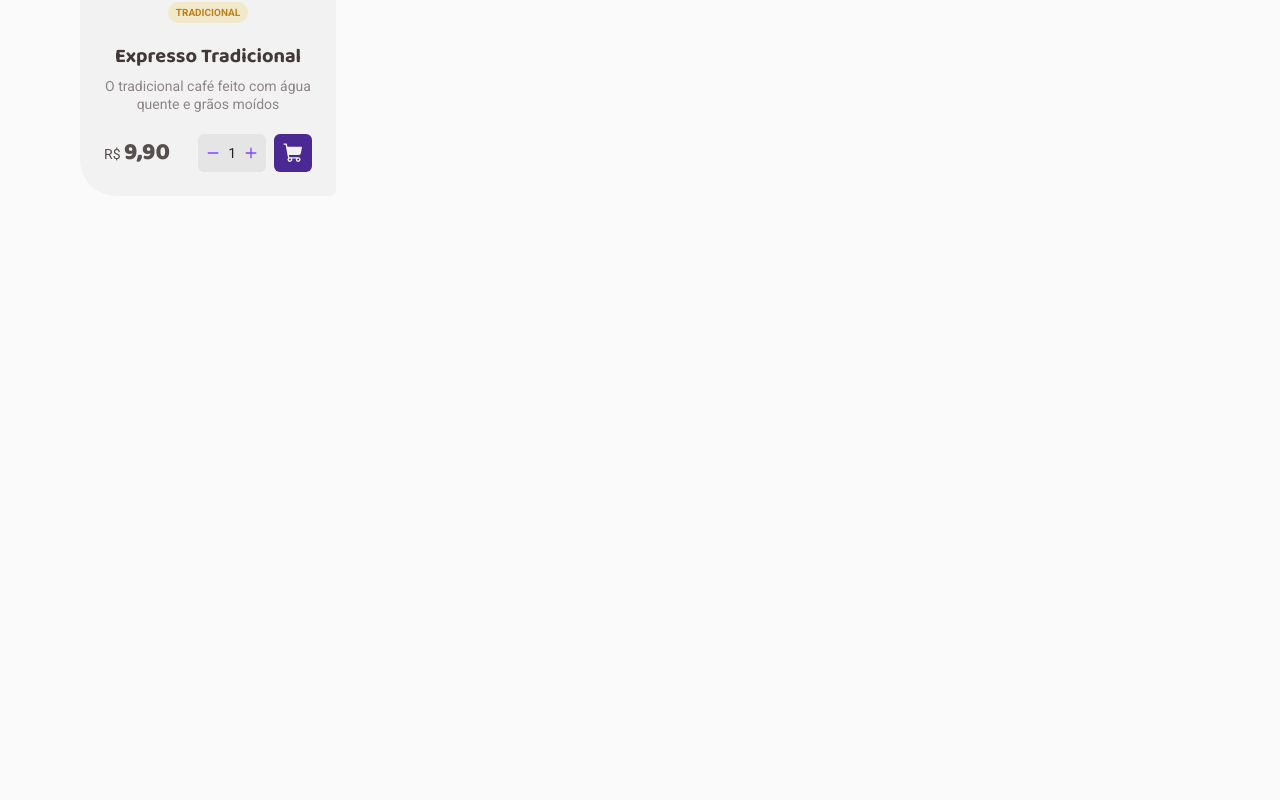
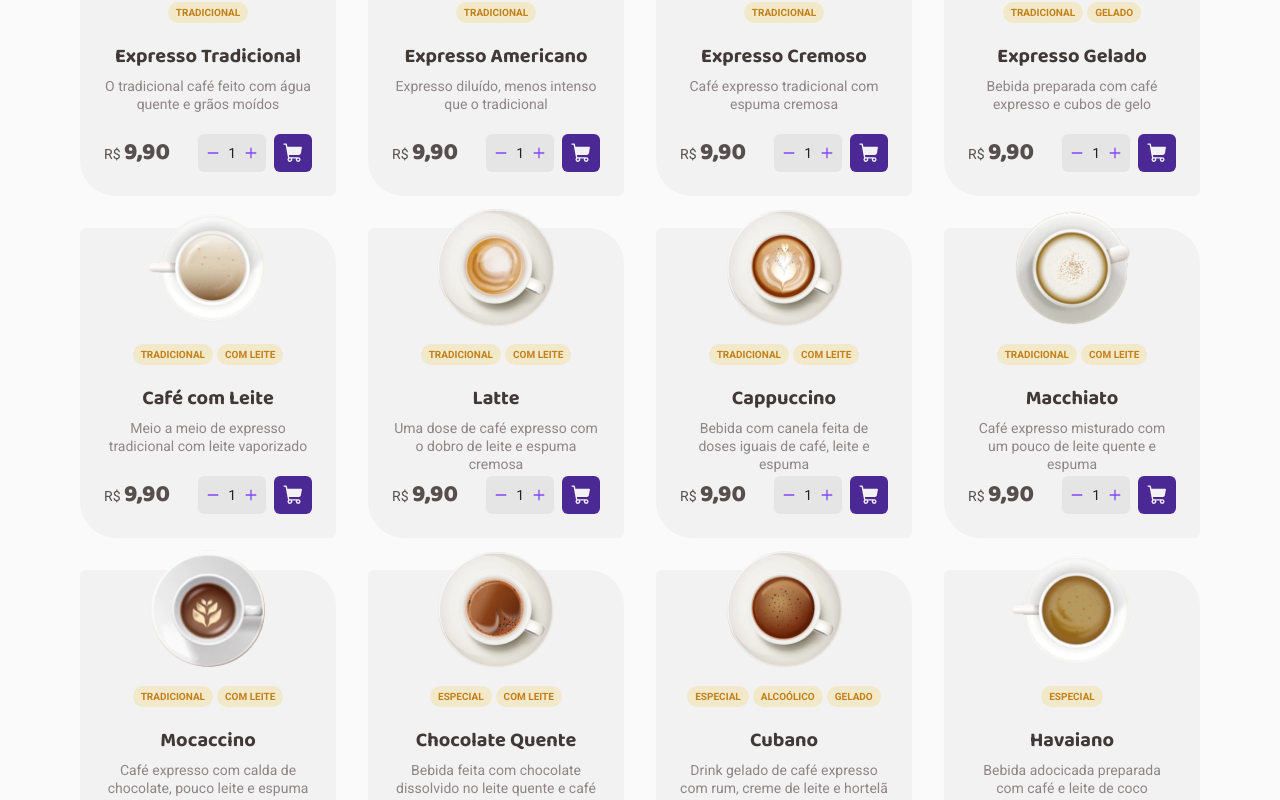
Before and after one commit to thealfredohenrique/coffee-delivery, a React (Vite) app: page / in a window 1280 px wide. Shown: the part 900-1700 px from the top of the page. Before the commit the page ends 1128 px from the top, so only its background shows below. Built offline with nearby package versions, Linux system fonts and the light colour scheme.

Commit message:
feat(coffees): Add coffee mock data

```diff
--- a/src/pages/Home/components/CoffeeCard/index.tsx
+++ b/src/pages/Home/components/CoffeeCard/index.tsx
@@ -14,24 +14,29 @@ import {
   CounterButtonContainer,
 } from "./styles";
 
-function CoffeeCard() {
+interface CoffeeCardProps {
+  image: string;
+  tags: string[];
+  name: string;
+  description: string;
+  price: number;
+}
+
+function CoffeeCard({ image, tags, name, description }: CoffeeCardProps) {
   return (
     <CoffeeCardContainer>
       <CoffeeFigureContainer>
-        <CoffeeImageContainer
-          src="/src/assets/traditional-espresso-coffee.png"
-          alt="Café Expresso Tradicional"
-        />
+        <CoffeeImageContainer src={`/src/assets/${image}`} alt={name} />
 
         <CoffeeTagsContainer>
-          <CoffeeTagContainer>Tradicional</CoffeeTagContainer>
+          {tags.map((tag) => (
+            <CoffeeTagContainer key={tag}>{tag}</CoffeeTagContainer>
+          ))}
         </CoffeeTagsContainer>
       </CoffeeFigureContainer>
 
-      <CoffeeTitleContainer>Expresso Tradicional</CoffeeTitleContainer>
-      <CoffeeDescriptionContainer>
-        O tradicional café feito com água quente e grãos moídos
-      </CoffeeDescriptionContainer>
+      <CoffeeTitleContainer>{name}</CoffeeTitleContainer>
+      <CoffeeDescriptionContainer>{description}</CoffeeDescriptionContainer>
 
       <BuyCoffeeContainer>
         <CoffeePriceContainer>
--- a/src/pages/Home/components/Coffees/index.tsx
+++ b/src/pages/Home/components/Coffees/index.tsx
@@ -5,12 +5,140 @@ import {
   SectionTitleContainer,
 } from "./styles";
 
+const coffees = [
+  {
+    id: self.crypto.randomUUID(),
+    image: "traditional-espresso-coffee.png",
+    tags: ["TRADICIONAL"],
+    name: "Expresso Tradicional",
+    description: "O tradicional café feito com água quente e grãos moídos",
+    price: 9.9,
+  },
+  {
+    id: self.crypto.randomUUID(),
+    image: "american-espresso-coffee.png",
+    tags: ["TRADICIONAL"],
+    name: "Expresso Americano",
+    description: "Expresso diluído, menos intenso que o tradicional",
+    price: 9.9,
+  },
+  {
+    id: self.crypto.randomUUID(),
+    image: "creamy-espresso-coffee.png",
+    tags: ["TRADICIONAL"],
+    name: "Expresso Cremoso",
+    description: "Café expresso tradicional com espuma cremosa",
+    price: 9.9,
+  },
+  {
+    id: self.crypto.randomUUID(),
+    image: "iced-espresso-coffee.png",
+    tags: ["TRADICIONAL", "GELADO"],
+    name: "Expresso Gelado",
+    description: "Bebida preparada com café expresso e cubos de gelo",
+    price: 9.9,
+  },
+  {
+    id: self.crypto.randomUUID(),
+    image: "coffee-with-milk.png",
+    tags: ["TRADICIONAL", "COM LEITE"],
+    name: "Café com Leite",
+    description: "Meio a meio de expresso tradicional com leite vaporizado",
+    price: 9.9,
+  },
+  {
+    id: self.crypto.randomUUID(),
+    image: "latte-coffee.png",
+    tags: ["TRADICIONAL", "COM LEITE"],
+    name: "Latte",
+    description:
+      "Uma dose de café expresso com o dobro de leite e espuma cremosa",
+    price: 9.9,
+  },
+  {
+    id: self.crypto.randomUUID(),
+    image: "cappuccino-coffee.png",
+    tags: ["TRADICIONAL", "COM LEITE"],
+    name: "Cappuccino",
+    description:
+      "Bebida com canela feita de doses iguais de café, leite e espuma",
+    price: 9.9,
+  },
+  {
+    id: self.crypto.randomUUID(),
+    image: "macchiato-coffee.png",
+    tags: ["TRADICIONAL", "COM LEITE"],
+    name: "Macchiato",
+    description:
+      "Café expresso misturado com um pouco de leite quente e espuma",
+    price: 9.9,
+  },
+  {
+    id: self.crypto.randomUUID(),
+    image: "mocaccino-coffee.png",
+    tags: ["TRADICIONAL", "COM LEITE"],
+    name: "Mocaccino",
+    description: "Café expresso com calda de chocolate, pouco leite e espuma",
+    price: 9.9,
+  },
+  {
+    id: self.crypto.randomUUID(),
+    image: "warm-chocolate.png",
+    tags: ["ESPECIAL", "COM LEITE"],
+    name: "Chocolate Quente",
+    description: "Bebida feita com chocolate dissolvido no leite quente e café",
+    price: 9.9,
+  },
+  {
+    id: self.crypto.randomUUID(),
+    image: "cuban-coffee.png",
+    tags: ["ESPECIAL", "ALCOÓLICO", "GELADO"],
+    name: "Cubano",
+    description:
+      "Drink gelado de café expresso com rum, creme de leite e hortelã",
+    price: 9.9,
+  },
+  {
+    id: self.crypto.randomUUID(),
+    image: "hawaiian-coffee.png",
+    tags: ["ESPECIAL"],
+    name: "Havaiano",
+    description: "Bebida adocicada preparada com café e leite de coco",
+    price: 9.9,
+  },
+  {
+    id: self.crypto.randomUUID(),
+    image: "arabic-coffee.png",
+    tags: ["ESPECIAL"],
+    name: "Árabe",
+    description: "Bebida preparada com grãos de café árabe e especiarias",
+    price: 9.9,
+  },
+  {
+    id: self.crypto.randomUUID(),
+    image: "irish-coffee.png",
+    tags: ["ESPECIAL", "ALCOÓLICO"],
+    name: "Irlandês",
+    description: "Bebida a base de café, uísque irlandês, açúcar e chantilly",
+    price: 9.9,
+  },
+];
+
 function Coffees() {
   return (
     <CoffeesContainer>
       <SectionTitleContainer>Nossos cafés</SectionTitleContainer>
       <CoffeesListContainer>
-        <CoffeeCard />
+        {coffees.map((coffee) => (
+          <CoffeeCard
+            key={coffee.id}
+            image={coffee.image}
+            tags={coffee.tags}
+            name={coffee.name}
+            description={coffee.description}
+            price={coffee.price}
+          />
+        ))}
       </CoffeesListContainer>
     </CoffeesContainer>
   );
--- a/src/pages/Home/components/Coffees/styles.ts
+++ b/src/pages/Home/components/Coffees/styles.ts
@@ -15,5 +15,8 @@ export const SectionTitleContainer = styled.h2`
 `;
 
 export const CoffeesListContainer = styled.div`
+  display: flex;
+  flex-wrap: wrap;
+  gap: 2rem;
   padding: 2rem 0;
 `;
```
